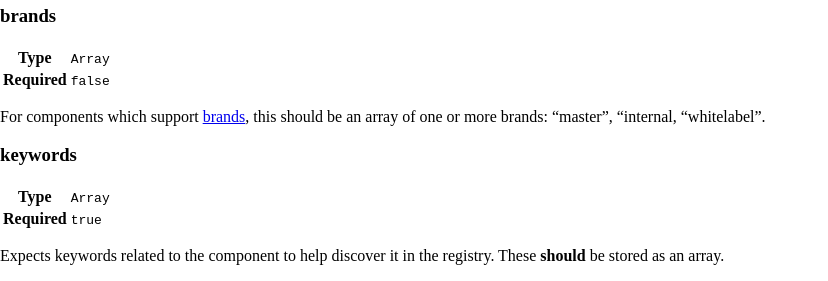
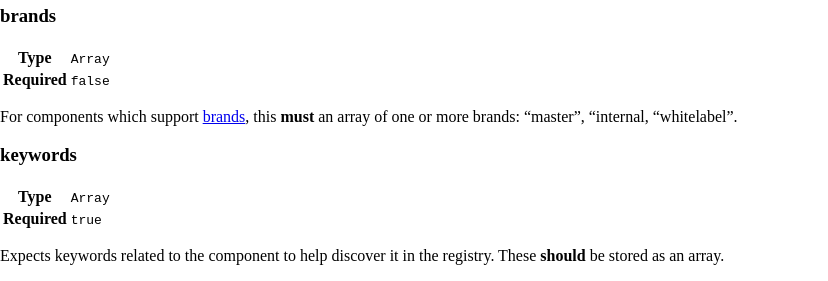
Before and after one commit to Financial-Times/origami-website, a Jekyll site: the page built from _specification-v1/manifest.md, in a window 1280 px wide and 900 px high, scrolled down 1008 px. Shown: the part 152-433 px from the top of the window, without its empty margins (0-828 px from the left). Built offline with Jekyll 4.4.1, drawn with Linux system fonts in a browser that asks for light colours; a style sheet for code colours, icons or effects is not loaded.

Commit message:
Update manifest.md

```diff
--- a/_specification-v1/manifest.md
+++ b/_specification-v1/manifest.md
@@ -95,7 +95,7 @@ Defines the type of Origami component that the manifest belongs to. **Must** be
 	</tr>
 </table>
 
-For components which support [brands](/docs/components/branding/), this should be an array of one or more brands: "master", "internal, "whitelabel".
+For components which support [brands](/docs/components/branding/), this **must** an array of one or more brands: "master", "internal, "whitelabel".
 
 ### keywords
 
```
